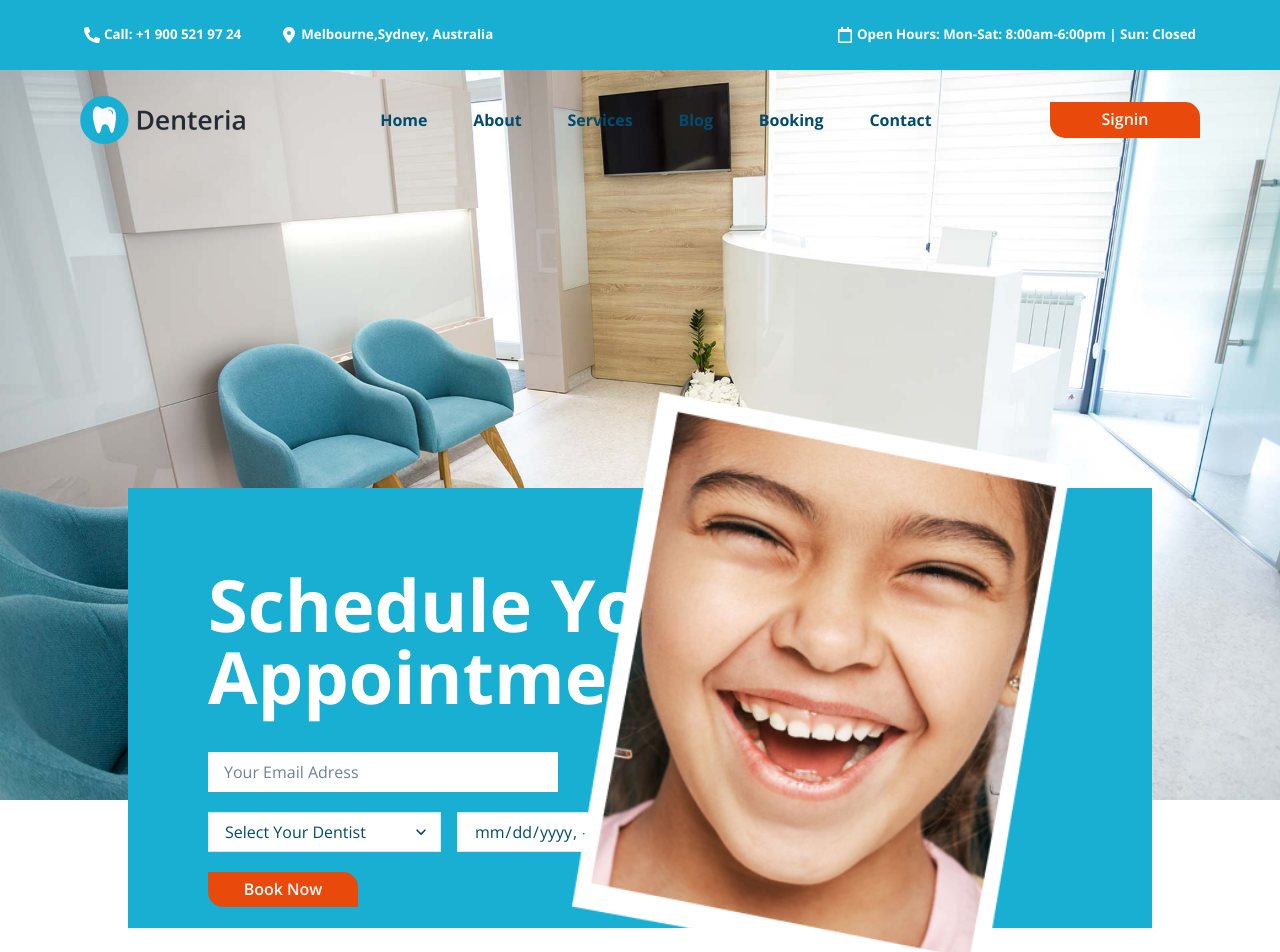
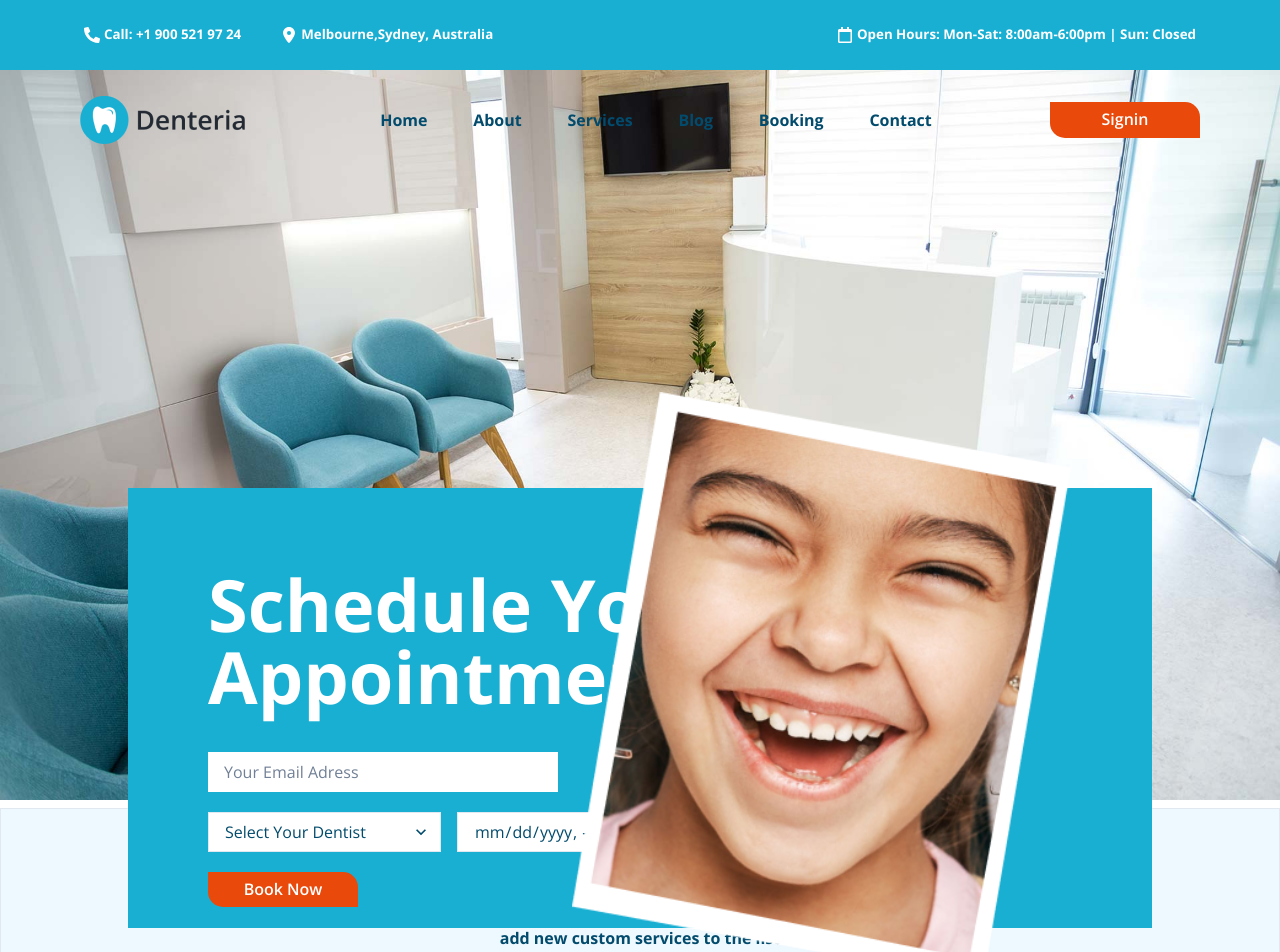
Before and after one commit to RuentDev/dental-appointment-app-client, a Next.js app: page / in a window 1280 px wide. Shown: the top 952 px of the page. Built offline with nearby package versions, Linux system fonts and the light colour scheme.

Commit message:
update page ui , add stack component

```diff
--- a/src/app/page.tsx
+++ b/src/app/page.tsx
@@ -1,11 +1,13 @@
 import React from 'react'
 import Components from '@/components'
+import { Stack } from '@chakra-ui/react'
 
 const HomePage = () => {
   return (
-    <>
+    <Stack w="100%">
       <Components.LandingSection />
-    </>
+      <Components.Orthodontic />
+    </Stack>
   )
 }
 
```
